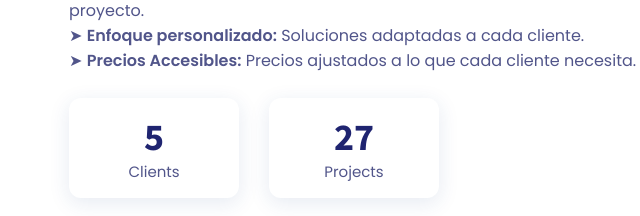
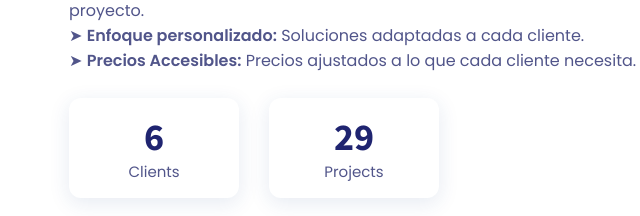
Before and after one commit to elo356/Amelos-Studio-Web, a plain HTML site: page index.html in a window 1280 px wide. Shown: the part 1454-1670 px from the top of the page, 586-1226 px from the left. Drawn offline with nearby package versions, Linux system fonts and the light colour scheme.

```diff
--- a/index.html
+++ b/index.html
@@ -127,13 +127,13 @@
             <ul class="stats-list">
 
               <li class="stats-card">
-                <p class="h3 stats-title">5</p>
+                <p class="h3 stats-title">6</p>
 
                 <p class="stats-text">Clients</p>
               </li>
 
               <li class="stats-card">
-                <p class="h3 stats-title">27</p>
+                <p class="h3 stats-title">29</p>
 
                 <p class="stats-text">Projects</p>
               </li>
```
